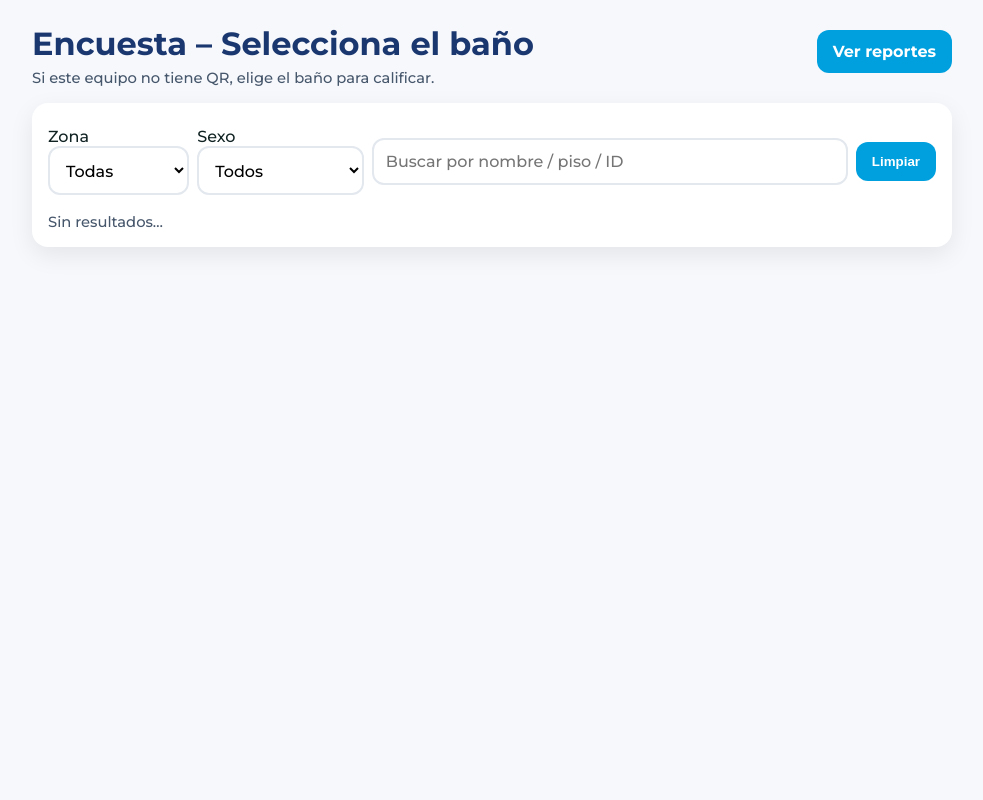
After one commit to Oswi777/Encuesta_Ba-os, a Flask app: page /encuesta in a window 1280 px wide. The commit adds this page. Shown: the whole page, without its empty margins (148-1131 px from the left). Run offline with Flask 3, Linux system fonts and the light colour scheme; data that the repository does not hold is empty.

Commit message:
no funciona reportes

```diff
--- a/app.py
+++ b/app.py
@@ -2,6 +2,9 @@ from flask import Flask, request, jsonify, render_template, send_from_directory,
 from werkzeug.utils import secure_filename
 import os, sqlite3, datetime
 from pathlib import Path
+from zoneinfo import ZoneInfo
+import datetime
+
 
 def create_app():
     app = Flask(__name__, template_folder="templates", static_folder="static")
@@ -76,6 +79,69 @@ def create_app():
         cur.execute("SELECT * FROM banos WHERE activo=1 ORDER BY zona, piso, nombre")
         return jsonify([dict(x) for x in cur.fetchall()])
 
+
+
+    @app.route("/api/reportes_list")
+    def reportes_list():
+        desde = request.args.get("desde")
+        hasta = request.args.get("hasta")
+        zona  = request.args.get("zona")
+        id_b  = request.args.get("id_bano")
+        search = (request.args.get("q") or "").strip()
+
+    # zona horaria (del navegador o default Saltillo)
+        tz = request.args.get("tz") or "America/Monterrey"
+
+        page = int(request.args.get("page", 1))
+        per_page = max(5, min(50, int(request.args.get("per_page", 10))))
+        offset = (page - 1) * per_page
+
+        con = db(); cur = con.cursor()
+        base = (" FROM reportes r JOIN banos b ON b.id = r.id_bano WHERE 1=1 ")
+        wh, params = "", []
+        if desde:
+            wh += " AND date(r.creado_en) >= date(?)"; params.append(desde)
+        if hasta:
+            wh += " AND date(r.creado_en) <= date(?)"; params.append(hasta)
+        if zona:
+            wh += " AND b.zona = ?"; params.append(zona)
+        if id_b:
+            wh += " AND r.id_bano = ?"; params.append(id_b)
+        if search:
+            like = f"%{search}%"
+            wh += " AND (r.categoria LIKE ? OR r.comentario LIKE ? OR b.nombre LIKE ? OR b.id LIKE ? OR b.zona LIKE ? OR b.piso LIKE ?)"
+            params += [like, like, like, like, like, like]
+
+        # total
+        cur.execute("SELECT COUNT(*) " + base + wh, params)
+        total = cur.fetchone()[0]
+        pages = max(1, (total + per_page - 1) // per_page)
+
+    # datos (orden más reciente)
+        cur.execute(
+            "SELECT r.id, r.creado_en, r.categoria, r.comentario, r.foto_url, "
+            "b.id as id_bano, b.nombre as nombre_bano, b.zona, b.piso, b.sexo "
+            + base + wh + " ORDER BY r.creado_en DESC LIMIT ? OFFSET ?",
+            params + [per_page, offset]
+        )
+        items = []
+        tzinfo = ZoneInfo(tz)
+        for row in cur.fetchall():
+            it = dict(row)
+            # r.creado_en viene como string 'YYYY-MM-DD HH:MM:SS' en UTC (SQLite CURRENT_TIMESTAMP)
+            ts = it["creado_en"]
+            dt_utc = datetime.datetime.strptime(ts, "%Y-%m-%d %H:%M:%S").replace(tzinfo=datetime.timezone.utc)
+            dt_local = dt_utc.astimezone(tzinfo)
+            it["creado_local"] = dt_local.isoformat()   # ej. '2025-08-29T11:23:00-05:00'
+            items.append(it)
+
+        return jsonify({
+            "page": page, "per_page": per_page, "total": total, "pages": pages,
+            "items": items
+        })
+
+
+
     # ---------- API: KPIs con filtros ----------
     @app.route("/api/kpis")
     def kpis():
@@ -83,10 +149,12 @@ def create_app():
         hasta = request.args.get("hasta")
         zona  = request.args.get("zona")
         id_b  = request.args.get("id_bano")
+        tz = request.args.get("tz") or "America/Monterrey"
 
         con = db(); cur = con.cursor()
-        q = ("SELECT r.categoria, date(r.creado_en) d, r.id_bano, r.estado, b.zona "
-             "FROM reportes r JOIN banos b ON b.id = r.id_bano WHERE 1=1")
+        # Traemos la marca UTC cruda para convertirla en Python
+        q = ("SELECT r.categoria, r.creado_en, r.id_bano, b.zona "
+            "FROM reportes r JOIN banos b ON b.id = r.id_bano WHERE 1=1")
         params = []
         if desde:
             q += " AND date(r.creado_en) >= date(?)"; params.append(desde)
@@ -101,35 +169,50 @@ def create_app():
         rows = cur.fetchall()
 
         total = len(rows)
-        abiertos = sum(1 for r in rows if r["estado"] != "cerrado")
 
-        # catálogo baños
         cur.execute("SELECT id, nombre, zona, piso FROM banos WHERE activo=1")
         banos_map = {r["id"]: dict(r) for r in cur.fetchall()}
 
         por_categoria, por_bano, por_dia, por_zona = {}, {}, {}, {}
+        tzinfo = ZoneInfo(tz)
+
         for r in rows:
+            # categorías / baño / zona
             por_categoria[r["categoria"]] = por_categoria.get(r["categoria"], 0) + 1
             por_bano[r["id_bano"]] = por_bano.get(r["id_bano"], 0) + 1
-            por_dia[r["d"]] = por_dia.get(r["d"], 0) + 1
             por_zona[r["zona"]] = por_zona.get(r["zona"], 0) + 1
+
+            # día local
+            ts = r["creado_en"]
+            dt_utc = datetime.datetime.strptime(ts, "%Y-%m-%d %H:%M:%S").replace(tzinfo=datetime.timezone.utc)
+            dloc = dt_utc.astimezone(tzinfo).date().isoformat()
+            por_dia[dloc] = por_dia.get(dloc, 0) + 1
 
         top_banos = sorted(
             [{"id_bano": k, "nombre": banos_map.get(k, {}).get("nombre", k), "total": v}
-             for k, v in por_bano.items()],
+            for k, v in por_bano.items()],
             key=lambda x: x["total"], reverse=True
         )[:10]
 
         return jsonify({
             "total_reportes": total,
-            "abiertos": abiertos,
             "por_categoria": por_categoria,
             "por_bano": por_bano,
-            "por_dia": por_dia,
+            "por_dia": por_dia,           # ahora es por FECHA LOCAL
             "por_zona": por_zona,
             "top_banos": top_banos,
             "banos_catalogo": banos_map
         })
+
+
+
+
+        # --- NUEVO: encuesta/kiosco sin QR ---
+    @app.route("/encuesta")
+    def encuesta_page():
+    # Página para iPad: el usuario elige el baño y luego reporta
+         return render_template("encuesta.html")
+
 
     # ---------- Reportes estilo tu repo (sirve archivo dentro de /static) ----------
     @app.route("/reportes")
@@ -147,6 +230,13 @@ def create_app():
 
     return app
 
+
+
+
+
+
+
+
 app = create_app()
 
 if __name__ == "__main__":
--- /dev/null
+++ b/static/js/kiosk.js
@@ -0,0 +1,136 @@
+// Reusa el estilo de chips/validación del QR y añade selección de baño
+document.addEventListener('DOMContentLoaded', async ()=>{
+  const grid = document.getElementById('banos_grid');
+  const sinRes = document.getElementById('sin_resultados');
+  const selZona = document.getElementById('f_zona');
+  const selSexo = document.getElementById('f_sexo');
+  const q = document.getElementById('q');
+  const btnReset = document.getElementById('reset');
+
+  const secForm = document.getElementById('sec_form');
+  const idBano = document.getElementById('id_bano');
+  const banoSel = document.getElementById('bano_sel');
+  const btnCambiar = document.getElementById('cambiar');
+
+  const chips = [];
+  document.querySelectorAll('.chip').forEach(ch => chips.push(ch));
+  const inCat = document.getElementById('categoria');
+  const btnEnviar = document.getElementById('btnEnviar');
+
+  // Estado
+  let catBanos = [];   // catálogo
+  let filtrados = [];  // lista visible
+
+  // Carga catálogo
+  async function cargarBanos(){
+    const r = await fetch('/api/banos');
+    catBanos = await r.json();      // [{id, nombre, zona, piso, sexo, ...}]
+    // Zonas al selector
+    const zonas = Array.from(new Set(catBanos.map(b=>b.zona).filter(Boolean))).sort();
+    zonas.forEach(z=>{
+      const o=document.createElement('option');
+      o.value=z; o.textContent=z;
+      selZona.appendChild(o);
+    });
+    render();
+  }
+
+  // Render grid
+  function render(){
+    const term = (q.value||'').toLowerCase().trim();
+    const fz = selZona.value;
+    const fs = selSexo.value;
+
+    filtrados = catBanos.filter(b=>{
+      if(fz && b.zona !== fz) return false;
+      if(fs && b.sexo !== fs) return false;
+      if(term){
+        const hay = (b.nombre||'').toLowerCase().includes(term)
+                 || (b.id||'').toLowerCase().includes(term)
+                 || (b.piso||'').toLowerCase().includes(term)
+                 || (b.zona||'').toLowerCase().includes(term);
+        if(!hay) return false;
+      }
+      return true;
+    });
+
+    grid.innerHTML = '';
+    filtrados.forEach(b=>{
+      const div = document.createElement('button');
+      div.type = 'button';
+      div.className = 'kiosk-item';
+      div.innerHTML = `
+        <b>${b.nombre}</b>
+        <small>${b.zona || '—'} · Piso ${b.piso || '—'} · ${b.sexo || '—'} · <code>${b.id}</code></small>
+      `;
+      div.addEventListener('click', ()=> seleccionarBano(b));
+      grid.appendChild(div);
+    });
+
+    sinRes.classList.toggle('hidden', filtrados.length>0);
+  }
+
+  function seleccionarBano(b){
+    idBano.value = b.id;
+    banoSel.textContent = `${b.nombre} (${b.id})`;
+    // mostrar form
+    secForm.classList.remove('hidden');
+    // scroll al form
+    secForm.scrollIntoView({behavior:'smooth', block:'start'});
+  }
+
+  // Filtros
+  q.addEventListener('input', render);
+  selZona.addEventListener('change', render);
+  selSexo.addEventListener('change', render);
+  btnReset.addEventListener('click', ()=>{
+    q.value=''; selZona.value=''; selSexo.value='';
+    render();
+  });
+
+  // Cambiar baño
+  btnCambiar.addEventListener('click', ()=>{
+    idBano.value = '';
+    banoSel.textContent = '—';
+    secForm.classList.add('hidden');
+    window.scrollTo({top:0, behavior:'smooth'});
+  });
+
+  // Chips de categoría (igual que QR)
+  chips.forEach(ch=>{
+    ch.addEventListener('click', ()=>{
+      chips.forEach(x=>x.classList.remove('active'));
+      ch.classList.add('active');
+      inCat.value = ch.dataset.val;
+      btnEnviar.disabled = false;
+    });
+  });
+
+  // Envío
+  document.getElementById('f').addEventListener('submit', async (e)=>{
+    e.preventDefault();
+    if(!idBano.value){ alert('Selecciona un baño'); return; }
+    if(!inCat.value){ alert('Selecciona una categoría'); return; }
+    const fd = new FormData(e.target);
+    const r = await fetch('/api/reportes', { method:'POST', body:fd });
+    const j = await r.json();
+    const s = document.getElementById('status');
+    if(j.ok){
+      s.textContent = '¡Gracias! Ticket #' + j.reporte_id;
+      s.style.color = '#2e7d32';
+      // limpiar para siguiente persona
+      e.target.reset();
+      chips.forEach(x=>x.classList.remove('active'));
+      inCat.value = '';
+      btnEnviar.disabled = true;
+      // mantenemos el baño seleccionado para agilizar múltiples reportes
+      s.scrollIntoView({behavior:'smooth', block:'center'});
+    }else{
+      s.textContent = 'Error: ' + (j.error||'intenta de nuevo');
+      s.style.color = 'crimson';
+    }
+  });
+
+  // Go!
+  cargarBanos();
+});
--- a/static/reportes/assets/css/reportes.css
+++ b/static/reportes/assets/css/reportes.css
@@ -37,3 +37,17 @@
 
 /* Evita desbordes visuales */
 .card{ overflow:hidden; }
+
+.table-wrap{ width:100%; overflow:auto; }
+.tbl{ width:100%; border-collapse:separate; border-spacing:0; min-width:720px; }
+.tbl thead th{
+  text-align:left; padding:12px; background:#0f1a2a; color:#dbe4f0;
+  position:sticky; top:0; z-index:1; border-bottom:1px solid #203047;
+  border-top-left-radius:8px;
+}
+.tbl thead th:last-child{ border-top-right-radius:8px; }
+.tbl tbody td{
+  padding:12px; border-bottom:1px solid #e6eaf0; background:#fff;
+}
+.tbl tbody tr:nth-child(odd) td{ background:#f9fbff; }
+.tbl tbody tr:hover td{ background:#eef6ff; }
--- /dev/null
+++ b/templates/encuesta.html
@@ -0,0 +1,105 @@
+<!doctype html>
+<html lang="es">
+<head>
+<meta charset="utf-8" />
+<meta name="viewport" content="width=device-width,initial-scale=1, user-scalable=no" />
+<title>Encuesta – Selecciona Baño</title>
+<link rel="preconnect" href="https://fonts.googleapis.com">
+<link href="https://fonts.googleapis.com/css2?family=Montserrat:wght@500;700&display=swap" rel="stylesheet">
+<link rel="stylesheet" href="{{ url_for('static', filename='css/brand.css') }}">
+<link rel="stylesheet" href="{{ url_for('static', filename='reportes/assets/css/reportes.css') }}">
+<script defer src="{{ url_for('static', filename='js/kiosk.js') }}"></script>
+<style>
+/* Unos toques para kiosco */
+.kiosk-header{ display:flex; align-items:center; justify-content:space-between; gap:12px; }
+.kiosk-grid{ display:grid; grid-template-columns:1fr; gap:10px; margin-top:10px; }
+.kiosk-item{ padding:14px; background:#fff; border:2px solid #e3e8ef; border-radius:12px; cursor:pointer; }
+.kiosk-item:active{ transform:scale(.99); }
+.kiosk-item small{ color:var(--muted); display:block; margin-top:2px; }
+.kiosk-actions{ display:flex; gap:8px; align-items:center; flex-wrap:wrap; margin-top:8px; }
+.kiosk-search{ display:flex; gap:8px; align-items:center; }
+.kiosk-search input{ min-width:0; }
+.kiosk-badge{ padding:4px 8px; background:#eef6ff; border:1px solid #d6eaff; border-radius:999px; font-size:.85rem; }
+
+@media (min-width:700px){
+  .kiosk-grid{ grid-template-columns:repeat(2,1fr); }
+}
+@media (min-width:1000px){
+  .kiosk-grid{ grid-template-columns:repeat(3,1fr); }
+}
+.hidden{ display:none !important; }
+</style>
+</head>
+<body class="bg">
+  <div class="wrap">
+    <header class="head kiosk-header">
+      <div>
+        <h1>Encuesta – Selecciona el baño</h1>
+        <div class="muted">Si este equipo no tiene QR, elige el baño para calificar.</div>
+      </div>
+      <a class="btn small" href="/reportes" style="text-decoration:none">Ver reportes</a>
+    </header>
+
+    <!-- Selector de baño -->
+    <section class="card">
+      <div class="kiosk-actions">
+        <label>Zona
+          <select id="f_zona">
+            <option value="">Todas</option>
+          </select>
+        </label>
+        <label>Sexo
+          <select id="f_sexo">
+            <option value="">Todos</option>
+            <option value="Hombres">Hombres</option>
+            <option value="Mujeres">Mujeres</option>
+            <option value="Unisex">Unisex</option>
+          </select>
+        </label>
+        <div class="kiosk-search" style="flex:1">
+          <input id="q" class="input" placeholder="Buscar por nombre / piso / ID" />
+          <button id="reset" class="btn small" type="button">Limpiar</button>
+        </div>
+      </div>
+
+      <div id="banos_grid" class="kiosk-grid" aria-live="polite"></div>
+      <div id="sin_resultados" class="muted hidden" style="margin-top:8px;">Sin resultados…</div>
+    </section>
+
+    <!-- Formulario (idéntico al de QR) -->
+    <section id="sec_form" class="card hidden">
+      <div class="row" style="justify-content:space-between; align-items:center;">
+        <div>
+          <div class="muted">Calificando:</div>
+          <div id="bano_sel" class="kiosk-badge">—</div>
+        </div>
+        <button id="cambiar" class="btn small" type="button">Cambiar baño</button>
+      </div>
+
+      <form id="f" enctype="multipart/form-data" style="margin-top:10px;">
+        <input type="hidden" name="id_bano" id="id_bano" value="">
+        <input type="hidden" id="categoria" name="categoria" value="">
+        <div class="grid">
+          <button type="button" class="chip" data-val="sucio">Sucio</button>
+          <button type="button" class="chip" data-val="falta_papel">Falta papel</button>
+          <button type="button" class="chip" data-val="falta_jabon">Falta jabón</button>
+          <button type="button" class="chip" data-val="fuga_agua">Fuga de agua</button>
+          <button type="button" class="chip" data-val="mal_olor">Mal olor</button>
+          <button type="button" class="chip" data-val="otro">Otro</button>
+        </div>
+
+        <label class="muted">Comentario (opcional)</label>
+        <textarea name="comentario" rows="3" class="input" placeholder="Describe brevemente..."></textarea>
+
+        <div class="row">
+          <label class="muted">Foto (opcional)</label>
+          <input class="input" type="file" name="foto" accept="image/*" capture="environment">
+        </div>
+
+        <button class="btn" id="btnEnviar" type="submit" disabled>Enviar reporte</button>
+        <div id="status" class="muted" style="margin-top:10px;"></div>
+      </form>
+    </section>
+  </div>
+</body>
+</html>
--- a/templates/qr_form.html
+++ b/templates/qr_form.html
@@ -12,7 +12,7 @@
 <body class="bg">
   <div class="wrap">
     <header class="head">
-      <h1>Baño: {{ bano['nombre'] }}</h1>
+      <h1> {{ bano['nombre'] }}</h1>
       <div class="muted">Zona: {{ bano['zona'] }} · Piso: {{ bano['piso'] }} · {{ bano['sexo'] }}</div>
     </header>
 
```
Also changed, not shown: static/reportes/assets/js/reportes.js (+92 -10 lines), static/reportes/reportes.html (+42 -5 lines).
